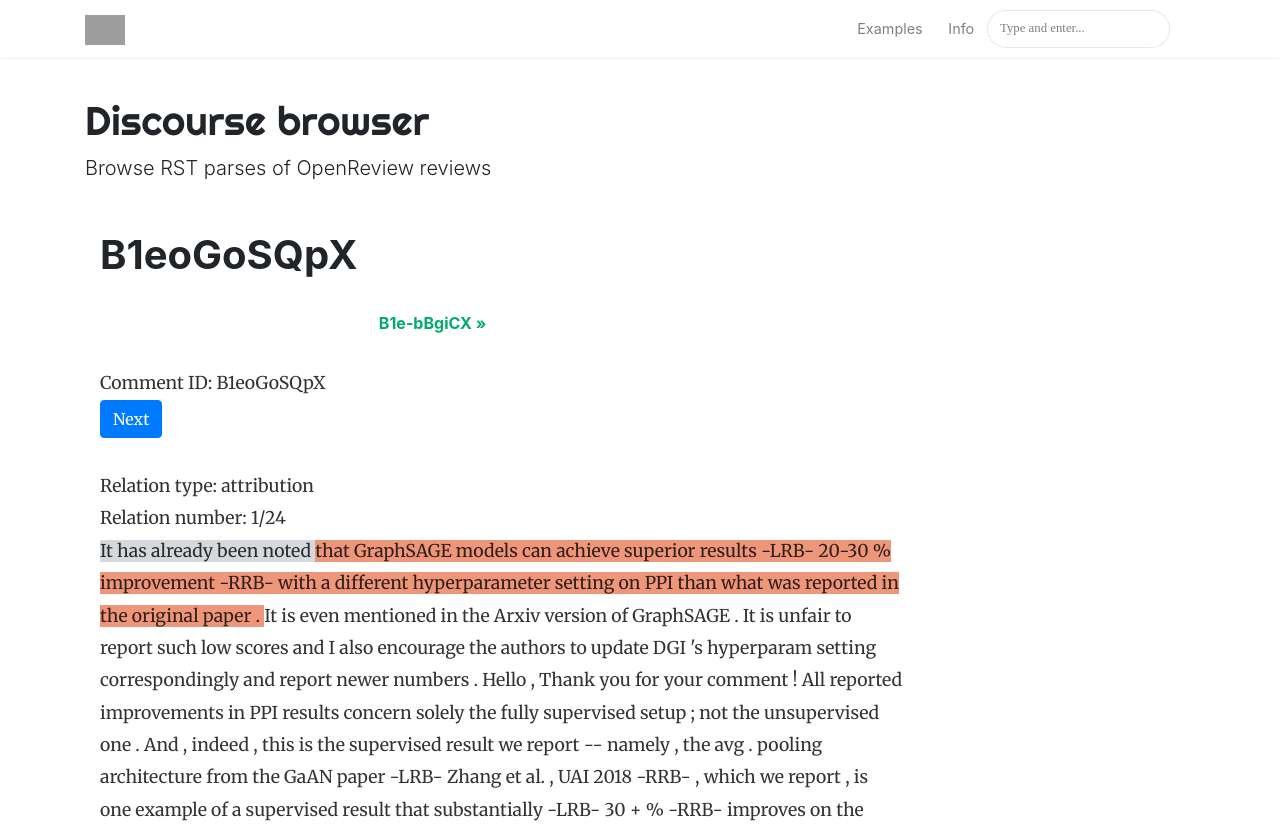
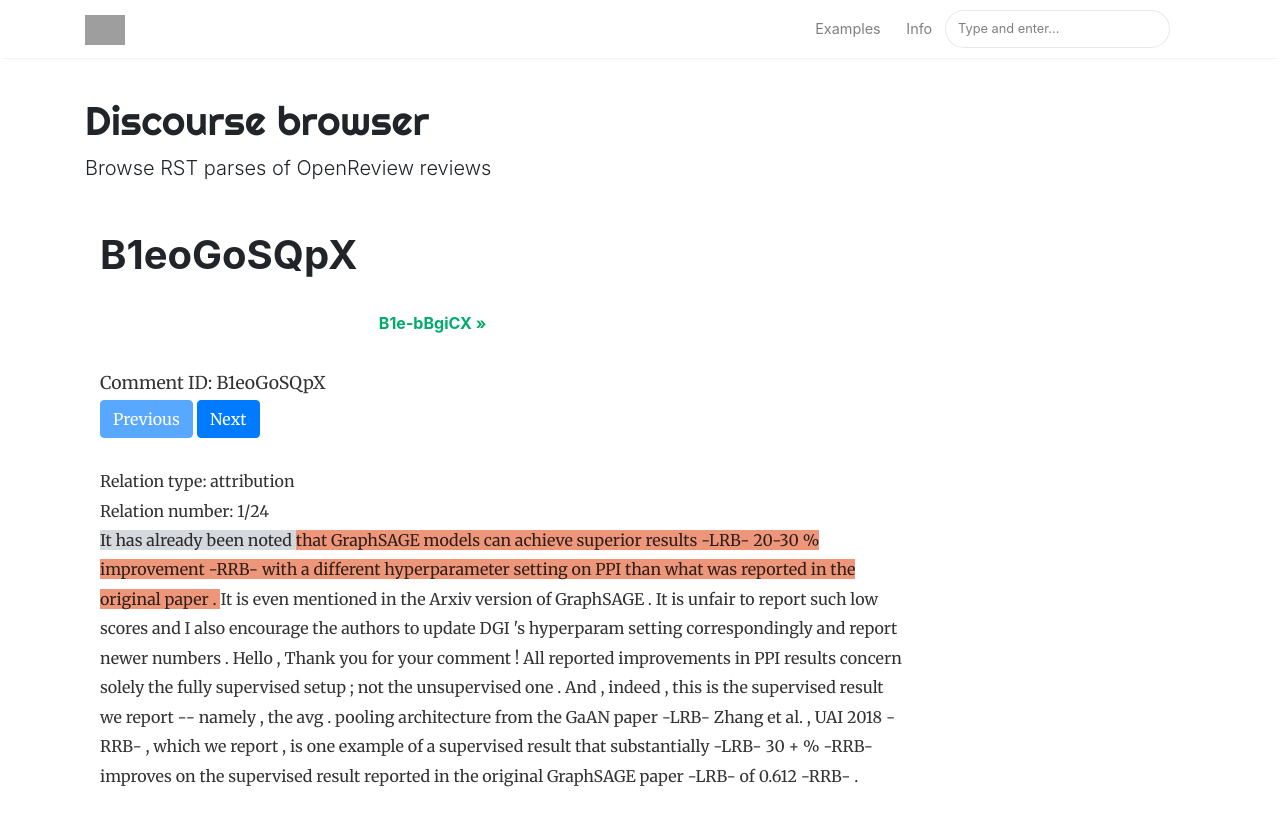
Before and after one commit to nnkennard/discourse-browser, a Jekyll site: the page built from _posts/2018-05-12-about-bundler.md, in a window 1280 px wide and 1366 px high. Shown: the top 831 px of the window. Built offline with Jekyll 4.4.1, drawn with Linux system fonts in a browser that asks for light colours; nearby versions of some CDN libraries; comment, search, counter and statistics services are not loaded; grey boxes are pictures that could not be loaded.

Commit message:
small updates

```diff
--- a/_includes/display.js
+++ b/_includes/display.js
@@ -59,14 +59,9 @@ function showTab(n) {
   x[n].style.display = "block";
   // ... and fix the Previous/Next buttons:
   if (n == 0) {
-    document.getElementById("prevBtn").style.display = "none";
+    document.getElementById("prevBtn").disabled = "true";
   } else {
-    document.getElementById("prevBtn").style.display = "inline";
-  }
-  if (n == (x.length - 1)) {
-    document.getElementById("nextBtn").innerHTML = "Submit";
-  } else {
-    document.getElementById("nextBtn").innerHTML = "Next";
+    document.getElementById("prevBtn").removeAttribute("disabled");
   }
   // ... and run a function that displays the correct step indicator:
 }
--- a/assets/css/main.scss
+++ b/assets/css/main.scss
@@ -23,52 +23,8 @@
   background-color: #d5d8dc ;
 }
 
- /* Style the form */
-#regForm {
-  background-color: #ffffff;
-  margin: 100px auto;
-  padding: 40px;
-  width: 70%;
-  min-width: 300px;
-}
-
-/* Style the input fields */
-input {
-  padding: 10px;
-  width: 100%;
-  font-size: 17px;
-  font-family: Raleway;
-  border: 1px solid #aaaaaa;
-}
-
-/* Mark input boxes that gets an error on validation: */
-input.invalid {
-  background-color: #ffdddd;
-}
-
 /* Hide all steps by default: */
 .tab {
   display: none;
+  font-size: 12pt;
 }
-
-/* Make circles that indicate the steps of the form: */
-.step {
-  height: 15px;
-  width: 15px;
-  margin: 0 2px;
-  background-color: #bbbbbb;
-  border: none;
-  border-radius: 50%;
-  display: inline-block;
-  opacity: 0.5;
-}
-
-/* Mark the active step: */
-.step.active {
-  opacity: 1;
-}
-
-/* Mark the steps that are finished and valid: */
-.step.finish {
-  background-color: #4CAF50;
-}
```
Also changed, not shown: 1 other file.
